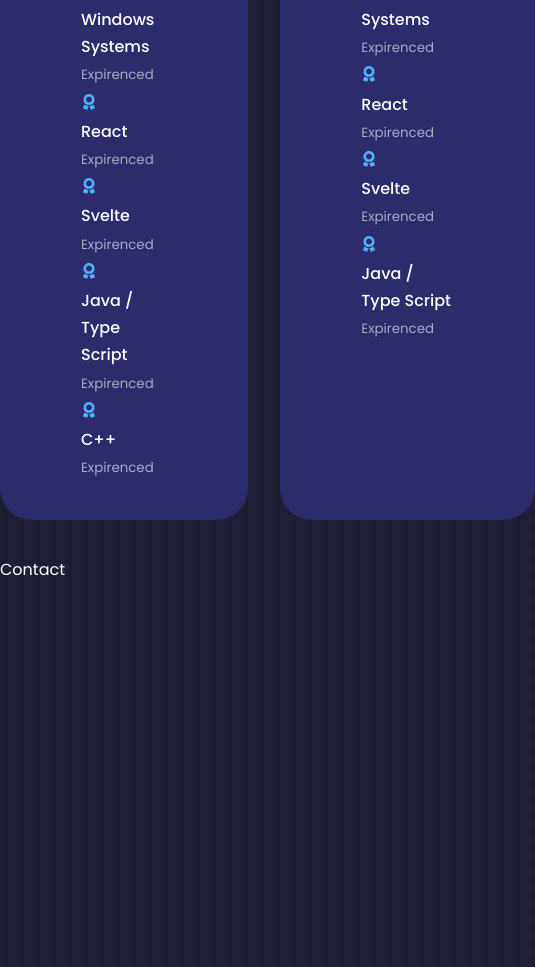
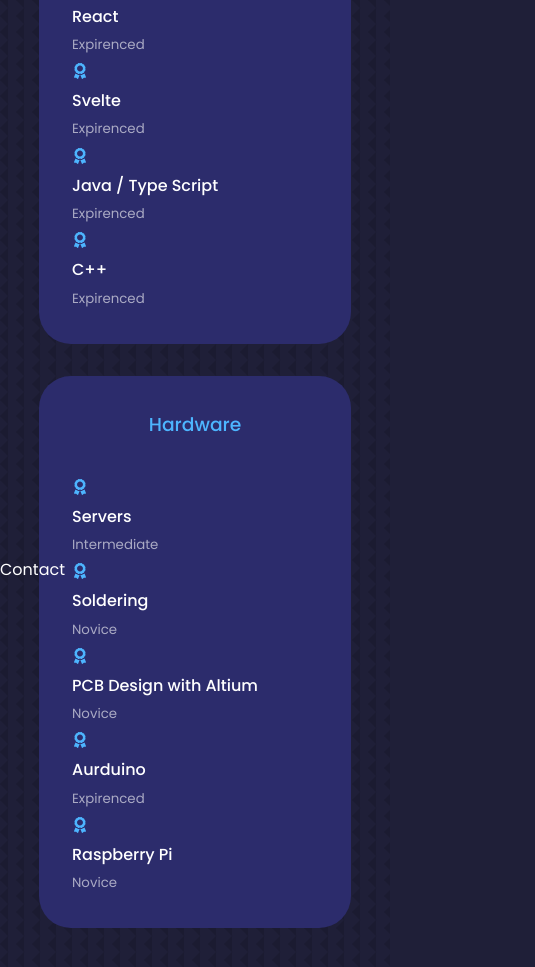
Before and after one commit to ShreyWey/personal-portfolio2.0, a React (Create React App) app: page / in a window 390 px wide. Shown: the part 2360-3327 px from the top of the page, 535 px wide, since content can reach past the window. Built offline with nearby package versions, Linux system fonts and the light colour scheme.

Commit message:
exp changes

```diff
--- a/src/components/experience/Experience.jsx
+++ b/src/components/experience/Experience.jsx
@@ -68,29 +68,29 @@
             <article className="expirence__details">
               <FaAward className='experience__details-icon'/>
               <div>
-                <h4>Cyber Security for Linux and Windows Systems</h4>
+                <h4>Soldering</h4>
+                <small className='text-light'>Novice</small>
+              </div>
+            </article>
+            <article className="expirence__details">
+              <FaAward className='experience__details-icon'/>
+              <div>
+                <h4>PCB Design with Altium</h4>
+                <small className='text-light'>Novice</small>
+              </div>
+            </article>
+            <article className="expirence__details">
+              <FaAward className='experience__details-icon'/>
+              <div>
+                <h4>Aurduino</h4>
                 <small className='text-light'>Expirenced</small>
               </div>
             </article>
             <article className="expirence__details">
               <FaAward className='experience__details-icon'/>
               <div>
-                <h4>React</h4>
-                <small className='text-light'>Expirenced</small>
-              </div>
-            </article>
-            <article className="expirence__details">
-              <FaAward className='experience__details-icon'/>
-              <div>
-                <h4>Svelte</h4>
-                <small className='text-light'>Expirenced</small>
-              </div>
-            </article>
-            <article className="expirence__details">
-              <FaAward className='experience__details-icon'/>
-              <div>
-                <h4>Java / Type Script</h4>
-                <small className='text-light'>Expirenced</small>
+                <h4>Raspberry Pi</h4>
+                <small className='text-light'>Novice</small>
               </div>
             </article>
           </div>
--- a/src/components/experience/experience.css
+++ b/src/components/experience/experience.css
@@ -39,3 +39,26 @@
     margin-top: 6px;
     color: var(--color-primary);
 }
+
+/*MED DEVICES*/
+@media screen  and (max-width: 1024px ) {
+    .experience__container{
+        grid-template-columns: 1fr;
+    }
+
+    .experience__container > div {
+        width: 80%;
+        padding: 2rem;
+        margin: 0 auto
+    }
+
+    .experience__conetnt {
+        padding: 1rem;
+    }
+}
+
+
+/*SML DEVICES*/
+@media screen and (max-width: 600px) {
+
+}
```
